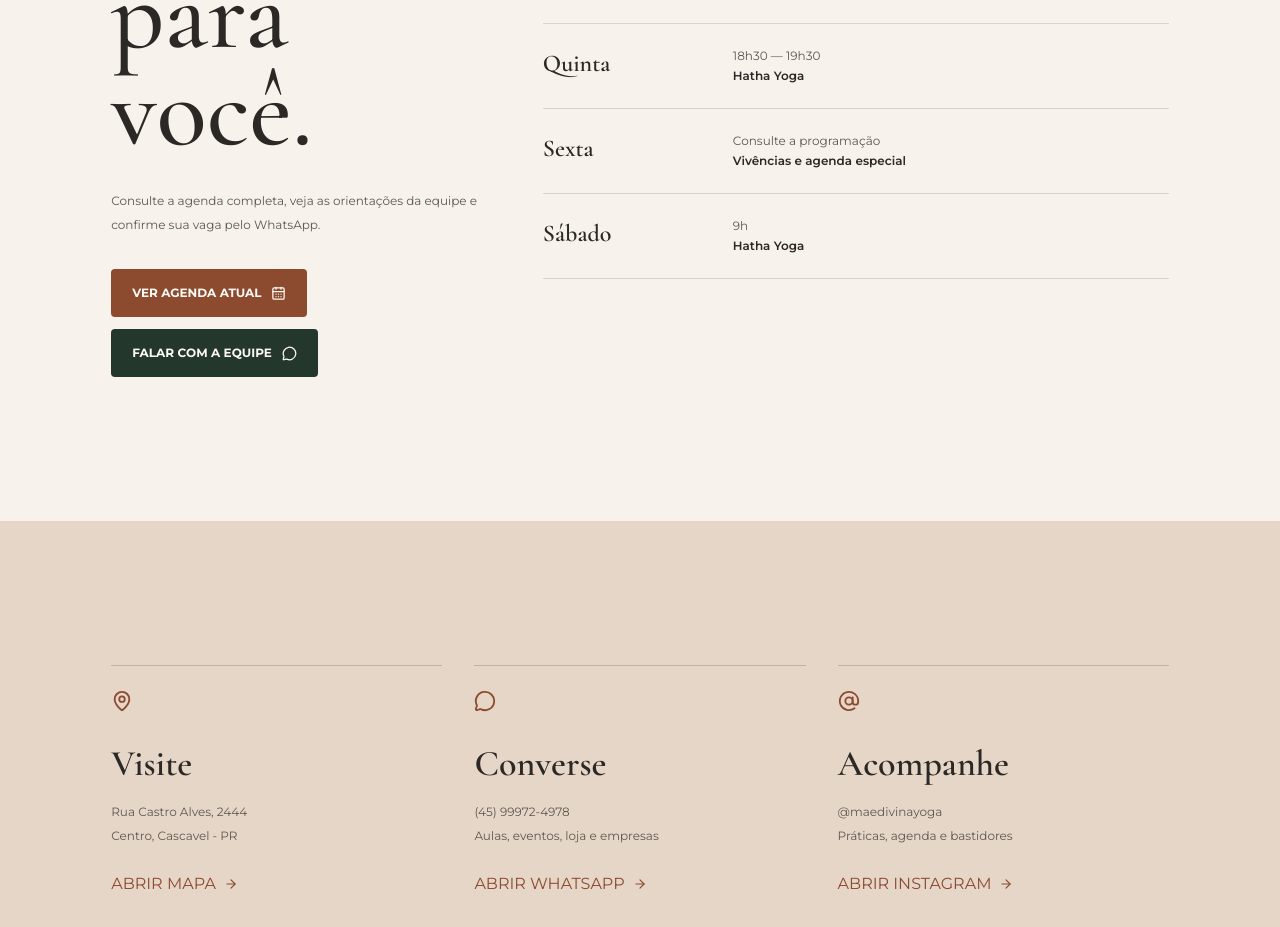
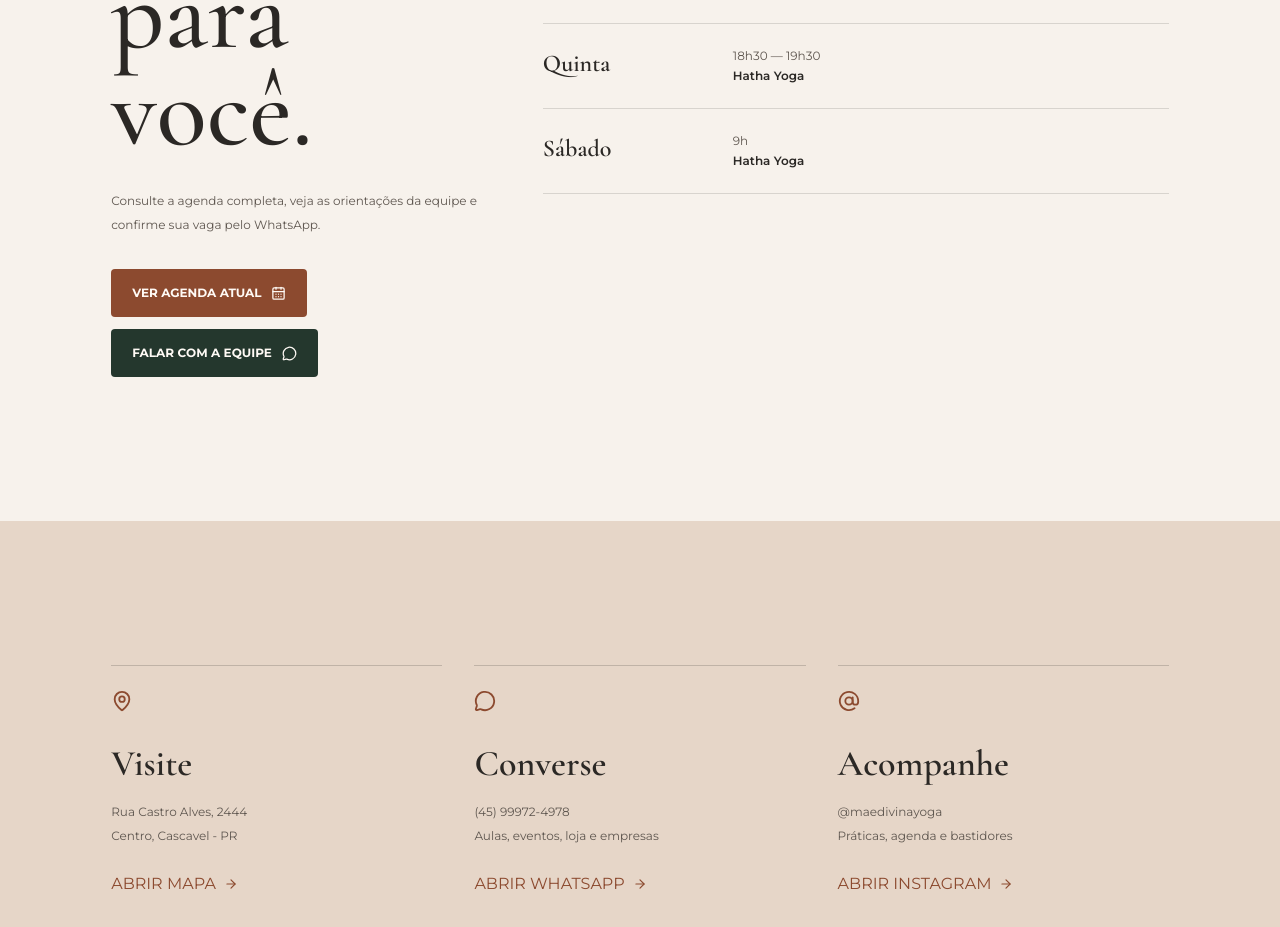
Before and after one commit to sejaanomalo-web/LP-MAE-DIVINA-YOGA, a Next.js app: page /contato in a window 1280 px wide. Shown: the part 1406-2333 px from the top of the page. Built offline with nearby package versions, Linux system fonts and the light colour scheme.

Commit message:
feat: remove sexta-feira da grade de horários
Co-Authored-By: Claude Opus 5.5 <noreply@anthropic.com>

```diff
--- a/src/data/class-schedule.ts
+++ b/src/data/class-schedule.ts
@@ -27,7 +27,6 @@ export const defaultClassSchedule: ClassSchedule = {
     { id: "quarta-1940", day: "Quarta-feira", time: "19h40 — 20h45", activity: "Hatha Yoga", teacher: "Carol", note: "" },
     { id: "quinta-1600", day: "Quinta-feira", time: "16h — 17h", activity: "Hatha Yoga", teacher: "Carol", note: "" },
     { id: "quinta-1830", day: "Quinta-feira", time: "18h30 — 19h30", activity: "Hatha Yoga", teacher: "Carol", note: "" },
-    { id: "sexta-especial", day: "Sexta-feira", time: "Consulte a programação", activity: "Vivências e agenda especial", teacher: "Equipe Mãe Divina", note: "Datas divulgadas ao longo do mês." },
     { id: "sabado-0900", day: "Sábado", time: "9h", activity: "Hatha Yoga", teacher: "Carol", note: "" },
   ],
 };
```
